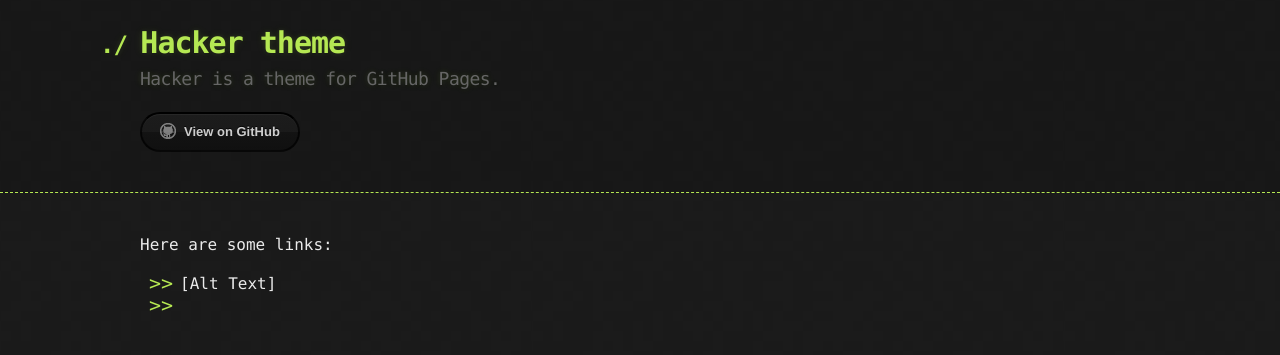
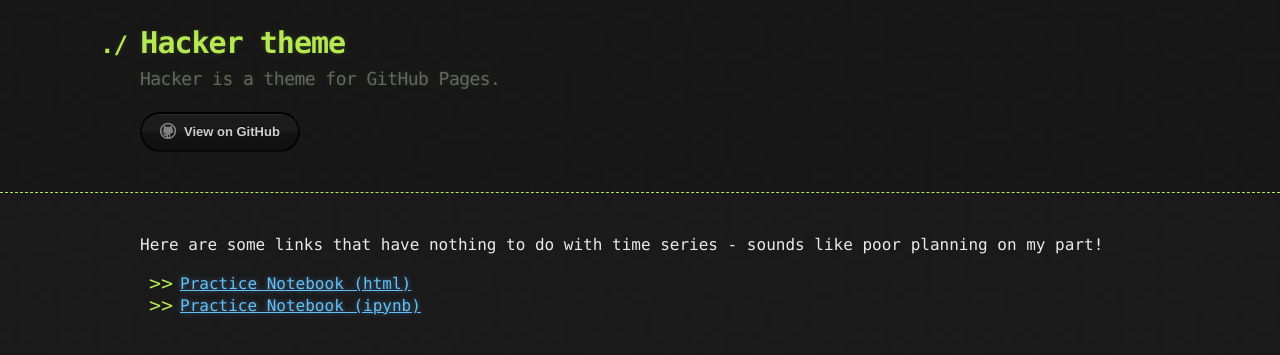
Before and after one commit to gacavaco/gacavaco.github.io, a Jekyll site: the page built from timeseries/index.md, in a window 1280 px wide. Shown: the top 355 px of the page. Built offline with Jekyll 4.4.1, drawn with Linux system fonts in a browser that asks for light colours; our own code applies the rules of GitHub Pages for plain Markdown files.

Commit message:
Update index.md

```diff
--- a/timeseries/index.md
+++ b/timeseries/index.md
@@ -3,6 +3,6 @@
 description: Course Content
 ---
 
-Here are some links:
-*  [Alt Text]
-*
+Here are some links that have nothing to do with time series - sounds like poor planning on my part!
+*  [Practice Notebook (html)](PracticeNotebookUpload.html)
+*  [Practice Notebook (ipynb)](PracticeNotebookUpload.ipynb)
```
